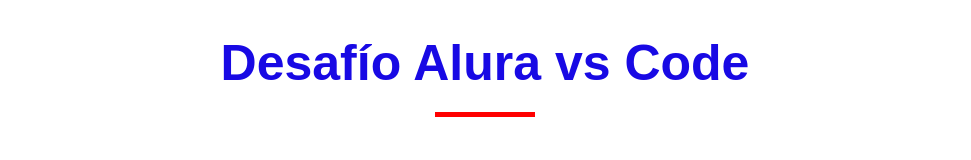
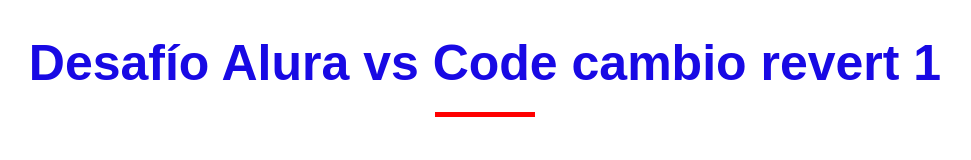
Before and after one commit to acfdevelop/alu_holagit, a plain HTML site: page index.html in a window 1280 px wide. Shown: the whole page, without its empty margins (155-1126 px from the left). Drawn offline with Linux system fonts and the light colour scheme.

Commit message:
Test amment

```diff
--- a/index.html
+++ b/index.html
@@ -25,7 +25,7 @@
     <link rel="stylesheet" href="micss.css">
 </head>
 <body>
-    <h1>Desafío Alura vs Code</h1>
+    <h1>Desafío Alura vs Code cambio revert 1</h1>
 </body>
 </html>
 <script>
```
